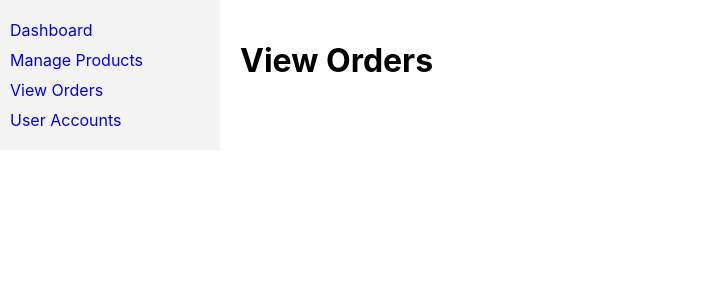
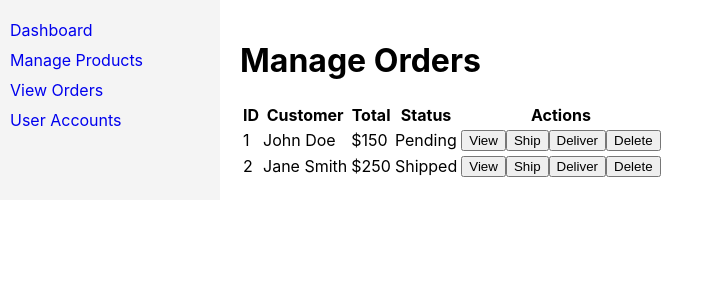
Before and after one commit to assalameslmani/Task1-intern2024, a React (Create React App) app: page /orders in a window 1280 px wide. Shown: the top 300 px of the page, without its empty margins (0-714 px from the left). Built offline with nearby package versions, Linux system fonts and the light colour scheme.

Commit message:
Add Products users and Orders pages with basic functionalities

```diff
--- /dev/null
+++ b/src/Users.css
@@ -0,0 +1,31 @@
+table {
+    width: 100%;
+    border-collapse: collapse;
+    margin-top: 20px;
+  }
+
+  table, th, td {
+    border: 1px solid #ddd;
+  }
+
+  th, td {
+    padding: 8px;
+    text-align: left;
+  }
+
+  th {
+    background-color: #f4f4f4;
+  }
+
+  button {
+    margin-right: 5px;
+    padding: 5px 10px;
+    background-color: #007bff;
+    color: white;
+    border: none;
+    cursor: pointer;
+  }
+
+  button:hover {
+    background-color: #0056b3;
+  }
--- a/src/pages/Orders.js
+++ b/src/pages/Orders.js
@@ -1,9 +1,67 @@
-import React from 'react';
+import React, { useState, useEffect } from 'react';
+
 
 const Orders = () => {
+  const [orders, setOrders] = useState([]);
+
+  useEffect(() => {
+    const fetchOrders = async () => {
+
+      const orderData = [
+        { id: 1, customer: 'John Doe', total: 150, status: 'Pending' },
+        { id: 2, customer: 'Jane Smith', total: 250, status: 'Shipped' },
+      ];
+      setOrders(orderData);
+    };
+
+    fetchOrders();
+  }, []);
+
+  const handleView = (id) => {
+
+    console.log('View details of order with ID:', id);
+  };
+
+  const handleUpdateStatus = (id, status) => {
+
+    console.log('Update status of order with ID:', id, 'to:', status);
+  };
+
+  const handleDelete = (id) => {
+
+    console.log('Delete order with ID:', id);
+  };
+
   return (
     <div>
-      <h1>View Orders</h1>
+      <h1>Manage Orders</h1>
+      <table>
+        <thead>
+          <tr>
+            <th>ID</th>
+            <th>Customer</th>
+            <th>Total</th>
+            <th>Status</th>
+            <th>Actions</th>
+          </tr>
+        </thead>
+        <tbody>
+          {orders.map((order) => (
+            <tr key={order.id}>
+              <td>{order.id}</td>
+              <td>{order.customer}</td>
+              <td>${order.total}</td>
+              <td>{order.status}</td>
+              <td>
+                <button onClick={() => handleView(order.id)}>View</button>
+                <button onClick={() => handleUpdateStatus(order.id, 'Shipped')}>Ship</button>
+                <button onClick={() => handleUpdateStatus(order.id, 'Delivered')}>Deliver</button>
+                <button onClick={() => handleDelete(order.id)}>Delete</button>
+              </td>
+            </tr>
+          ))}
+        </tbody>
+      </table>
     </div>
   );
 };
--- a/src/pages/Products.js
+++ b/src/pages/Products.js
@@ -1,9 +1,67 @@
-import React from 'react';
+import React, { useState, useEffect } from 'react';
+
 
 const Products = () => {
+  const [products, setProducts] = useState([]);
+
+
+  useEffect(() => {
+    const fetchProducts = async () => {
+
+      const productData = [
+        { id: 1, name: 'Product 1', price: 100, category: 'Category 1' },
+        { id: 2, name: 'Product 2', price: 200, category: 'Category 2' },
+      ];
+      setProducts(productData);
+    };
+
+    fetchProducts();
+  }, []);
+
+  const handleAdd = () => {
+
+    console.log('Add product');
+  };
+
+  const handleEdit = (id) => {
+
+    console.log('Edit product with ID:', id);
+  };
+
+  const handleDelete = (id) => {
+
+    console.log('Delete product with ID:', id);
+  };
+
   return (
     <div>
       <h1>Manage Products</h1>
+      <button onClick={handleAdd}>Add Product</button>
+      <table>
+        <thead>
+          <tr>
+            <th>ID</th>
+            <th>Name</th>
+            <th>Price</th>
+            <th>Category</th>
+            <th>Actions</th>
+          </tr>
+        </thead>
+        <tbody>
+          {products.map((product) => (
+            <tr key={product.id}>
+              <td>{product.id}</td>
+              <td>{product.name}</td>
+              <td>${product.price}</td>
+              <td>{product.category}</td>
+              <td>
+                <button onClick={() => handleEdit(product.id)}>Edit</button>
+                <button onClick={() => handleDelete(product.id)}>Delete</button>
+              </td>
+            </tr>
+          ))}
+        </tbody>
+      </table>
     </div>
   );
 };
--- a/src/pages/Users.js
+++ b/src/pages/Users.js
@@ -1,9 +1,59 @@
-import React from 'react';
+import React, { useState, useEffect } from 'react';
+
 
 const Users = () => {
+  const [users, setUsers] = useState([]);
+
+
+  useEffect(() => {
+    const fetchUsers = async () => {
+
+      const userData = [
+        { id: 1, name: 'John Doe', email: 'john@example.com' },
+        { id: 2, name: 'Jane Smith', email: 'jane@example.com' },
+      ];
+      setUsers(userData);
+    };
+
+    fetchUsers();
+  }, []);
+
+  const handleEdit = (id) => {
+
+    console.log('Edit user with ID:', id);
+  };
+
+  const handleDelete = (id) => {
+
+    console.log('Delete user with ID:', id);
+  };
+
   return (
     <div>
       <h1>User Accounts</h1>
+      <table>
+        <thead>
+          <tr>
+            <th>ID</th>
+            <th>Name</th>
+            <th>Email</th>
+            <th>Actions</th>
+          </tr>
+        </thead>
+        <tbody>
+          {users.map((user) => (
+            <tr key={user.id}>
+              <td>{user.id}</td>
+              <td>{user.name}</td>
+              <td>{user.email}</td>
+              <td>
+                <button onClick={() => handleEdit(user.id)}>Edit</button>
+                <button onClick={() => handleDelete(user.id)}>Delete</button>
+              </td>
+            </tr>
+          ))}
+        </tbody>
+      </table>
     </div>
   );
 };
```
